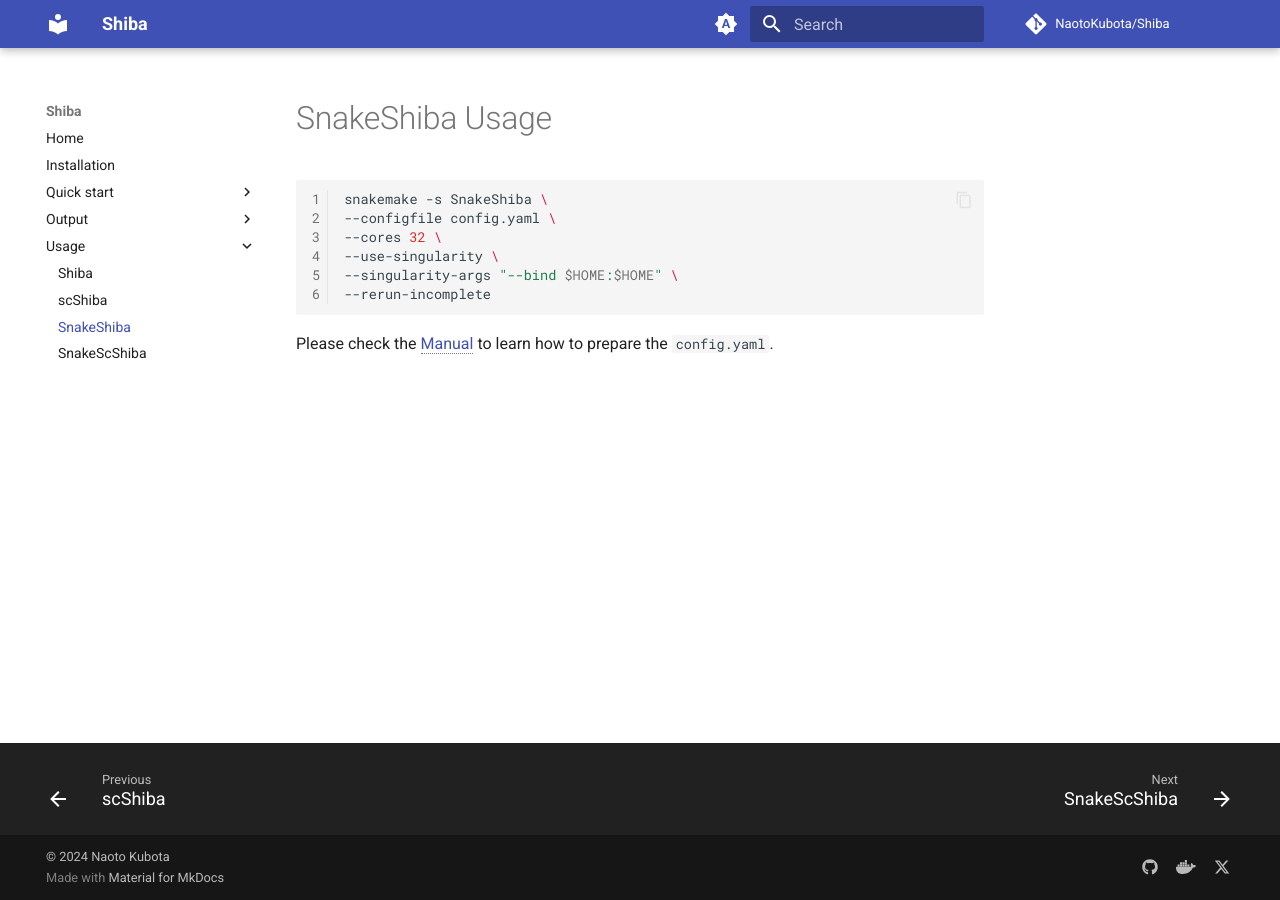
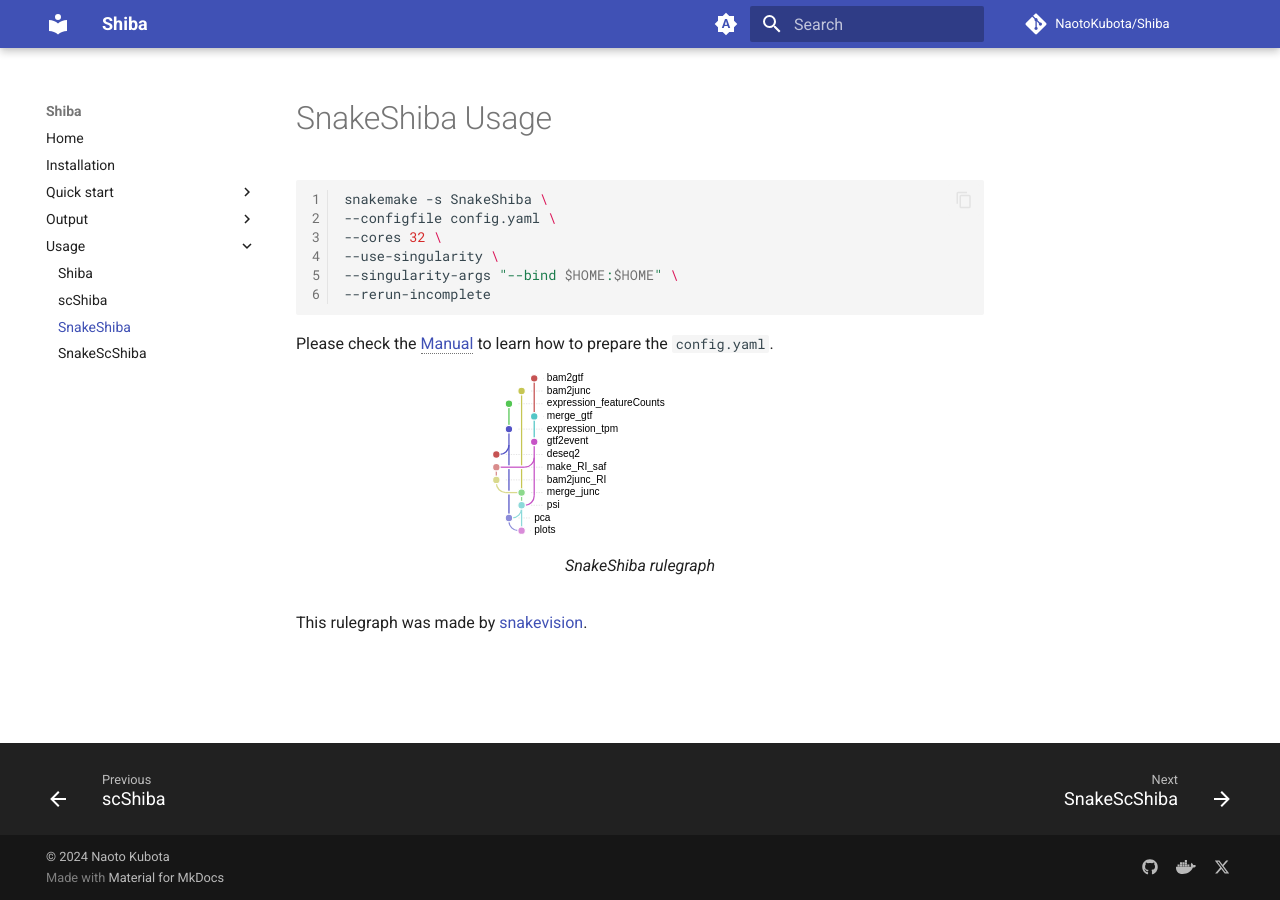
Before and after one commit to NaotoKubota/Shiba, an MkDocs documentation site: the page built from docs/usage/snakeshiba.md, in a window 1280 px wide. Built offline with MkDocs 1.6.1 and Material for MkDocs 9.7.7, drawn with Linux system fonts in a browser that asks for light colours; comment, search, counter and statistics services are not loaded.

Commit message:
chore: Add SnakeShiba rulegraph image and attribution

````diff
--- a/docs/usage/snakeshiba.md
+++ b/docs/usage/snakeshiba.md
@@ -10,3 +10,10 @@ snakemake -s SnakeShiba \
 ```
 
 Please check the [Manual](../manual/diff_splicing_bulk.md/#1-prepare-inputs_1){ data-preview } to learn how to prepare the `config.yaml`.
+
+<figure markdown="span">
+	![SnakeShiba rulegraph](https://github.com/NaotoKubota/Shiba/blob/mkdocs/img/SnakeShiba_rulegraph.svg?raw=true){ width="100%" }
+	<figcaption>SnakeShiba rulegraph</figcaption>
+</figure>
+
+This rulegraph was made by [snakevision](https://github.com/OpenOmics/snakevision).
````
Also changed, not shown: img/SnakeShiba_rulegraph.svg (added).
